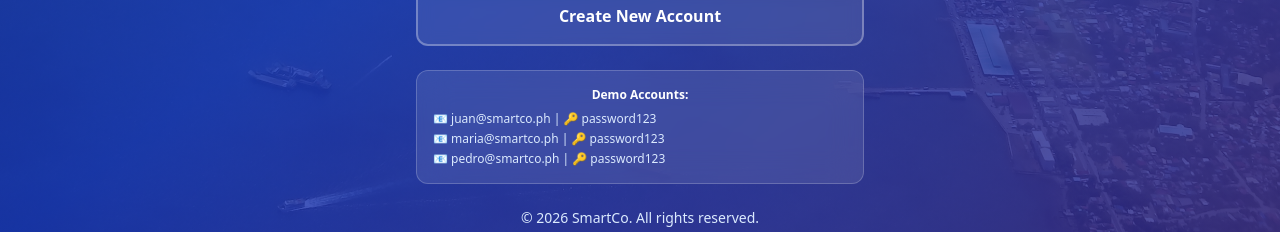
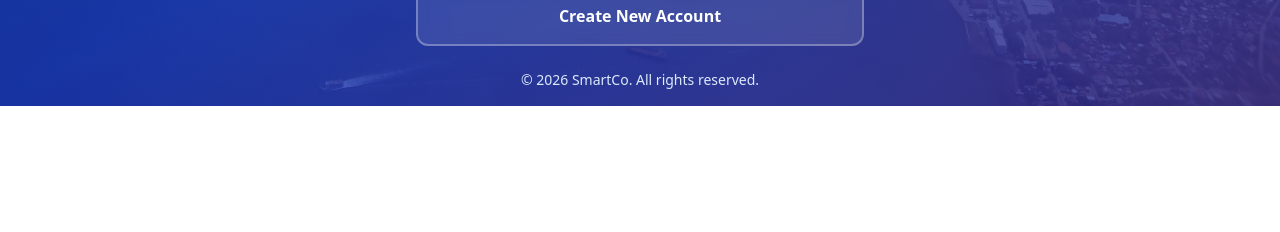
Before and after one commit to CarloPC/SmartCo, a React (Vite) app: page / in a window 1280 px wide. Shown: the part 720-952 px from the top of the page. After the commit the page ends 826 px from the top, so only its background shows below. Built offline with nearby package versions, Linux system fonts and the light colour scheme; no server answers; the database is empty.

Commit message:
With Firebase

```diff
--- a/src/pages/WelcomePage.jsx
+++ b/src/pages/WelcomePage.jsx
@@ -94,16 +94,6 @@ const WelcomePage = () => {
           </button>
         </div>
 
-        {/* Demo Credentials */}
-        <div className="bg-white/10 backdrop-blur-lg rounded-xl p-4 mt-6 border border-white/20">
-          <p className="text-white text-xs font-semibold mb-2 text-center">Demo Accounts:</p>
-          <div className="space-y-1 text-xs text-blue-100">
-            <p>📧 juan@smartco.ph | 🔑 password123</p>
-            <p>📧 maria@smartco.ph | 🔑 password123</p>
-            <p>📧 pedro@smartco.ph | 🔑 password123</p>
-          </div>
-        </div>
-
         {/* Footer */}
         <p className="text-center text-blue-100 text-sm mt-6">
           © 2026 SmartCo. All rights reserved.
```
